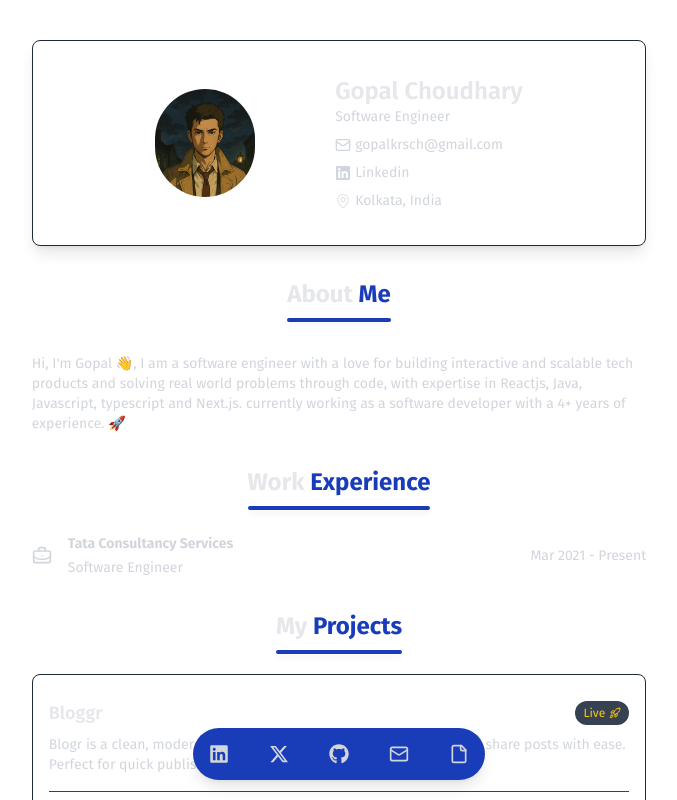
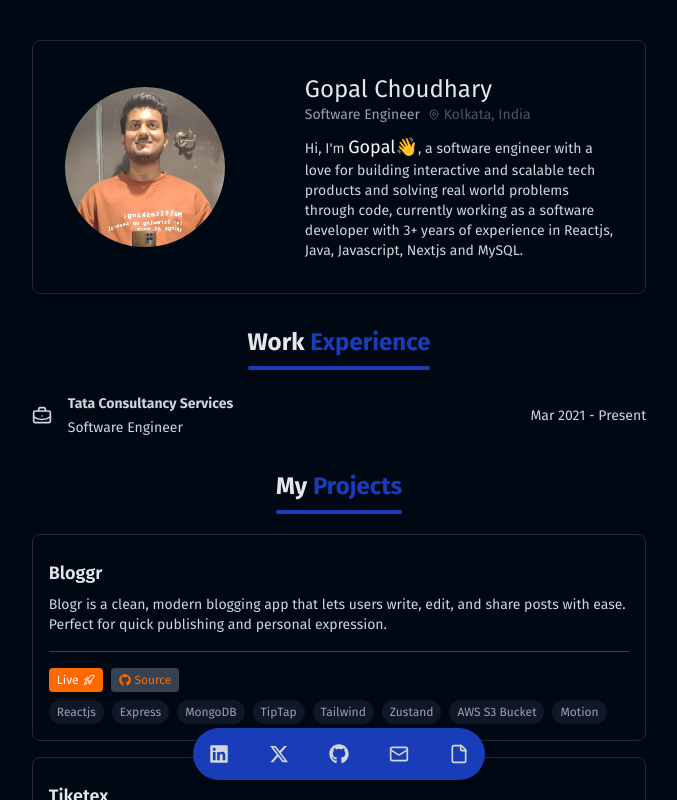
Before and after one commit to gopalkrs/my-portfolio-dev, a React (Vite) app: page / in a window 1280 px wide. Shown: the top 800 px of the page, without its empty margins (301-978 px from the left). Built offline with nearby package versions, Linux system fonts and the light colour scheme; a web font is replaced by a local one.

Commit message:
feat: add new profile image, update AboutMe component layout and styles, and enhance Projects links

```diff
--- a/src/components/AboutMe.tsx
+++ b/src/components/AboutMe.tsx
@@ -1,5 +1,4 @@
-import { Mail, MapPin } from "lucide-react";
-import { FaLinkedin } from "react-icons/fa6";
+import { MapPin } from "lucide-react";
 import { motion } from 'framer-motion';
 
 const AboutMe = () => {
@@ -10,47 +9,27 @@ const AboutMe = () => {
       transition={{ duration: 1 }}
       className="container">
       <div className='flex shadow-lg flex-col sm:flex-row items-center text-center justify-center gap-5 md:gap-20 p-8 border border-gray-800 rounded-lg w-[80%] md:max-w-3xl mx-auto mt-10'>
-        <div className="rounded-full my-4">
-          <img className="rounded-full" width={100} height={100} src="/portfolio.jpg" alt="profile-pic" />
+        <div className="w-30 sm:w-40 aspect-square rounded-full overflow-hidden flex-shrink-0">
+          <img className="w-full h-full object-cover" src="/portfolio2.jpg" alt="profile-pic" />
         </div>
         <div className="flex flex-col items-start">
-          <h1 className="font-semibold text-gray-200 text-xl sm:text-2xl">Gopal Choudhary</h1>
-          <h2 className="text-gray-300 text-sm sm:text-md font-normal">Software Engineer</h2>
+          <h1 className=" text-gray-200 text-2xl sm:text-2xl">Gopal Choudhary</h1>
+          <div className="flex flex-row items-center justify-between gap-2">
+            <h2 className="text-gray-400 text-sm sm:text-md font-normal">Software Engineer</h2>
+            <div className="flex items-center flex-row sm:gap-1">
+              <MapPin className="w-3 h-3 text-gray-600" />
+              <span className="text-gray-600 text-xs sm:text-sm">Kolkata, India</span>
+            </div>
+          </div>
           <div className="flex flex-col items-start gap-2 mt-2">
-            <a className="flex hover:text-gray-400 text-gray-300 items-center flex-row gap-1" href="mailto:gopalkrsch@gmail.com">
-              <Mail className="w-4 h-4" />
-              <p className=" text-xs sm:text-sm">gopalkrsch@gmail.com</p>
-            </a>
-            <a className="flex hover:text-gray-400 text-gray-300 items-center flex-row gap-1" href="https://www.linkedin.com/in/gopalkrs" target="_blank" rel="noopener noreferrer">
-              <FaLinkedin />
-              <p className="text-xs sm:text-sm">Linkedin</p>
-            </a>
-            <div className="flex items-center flex-row gap-1">
-              <MapPin className="w-4 h-4 text-gray-200" />
-              <span className="text-gray-300 text-xs sm:text-sm">Kolkata, India</span>
-            </div>
+            <p className="text-left text-gray-300 text-sm sm:text-md">
+              Hi, I'm <span className="text-gray-50 text-lg">Gopal👋</span>, a software engineer with a love for building interactive and scalable tech products and solving real world problems through code,
+              currently working as a software developer with 3+ years of experience in Reactjs, Java, Javascript, Nextjs and MySQL.
+            </p>
           </div>
         </div>
       </div>
-      <div className="flex flex-col items-center mt-8 space-y-8 w-[80%] md:max-w-3xl mx-auto">
-      <div className="text-center">
-      <div className="text-center">
-      <div className="text-center">
-                <h2 className="inline-block text-gray-200 font-bold text-2xl relative after:block after:h-1 after:mt-2 after:bg-blue-800 after:rounded-full after:shadow-md">
-                    About <span className="text-blue-800">Me</span>
-                </h2>
-            </div>
-</div>
 
-</div>
-
-
-        {/* <h2 className="text-center text-gray-200 font-bold text-xl">About Me</h2> */}
-        <p className="text-gray-300 text-sm sm:text-md">
-          Hi, I'm Gopal 👋, I am a software engineer with a love for building interactive and scalable tech products and solving real world problems through code, with expertise in Reactjs, Java, Javascript, typescript and Next.js.
-          currently working as a software developer with a 4+ years of experience. 🚀
-        </p>
-      </div>
     </motion.section>
   )
 }
--- a/src/components/Projects.tsx
+++ b/src/components/Projects.tsx
@@ -51,15 +51,16 @@ const Projects = () => {
                     <div key={project.id} className="p-4 border-gray-800 border-1 rounded-lg">
                         <div className="flex flex-row items-center justify-between my-2">
                             <h3 className="text-lg font-semibold text-gray-200">{project.name}</h3>
-                            <a href={project.link} target="_blank" rel="noopener noreferrer" className="flex flex-row items-center gap-1 text-yellow-400 bg-gray-700 text-xs px-2 py-1 rounded-xl">
-                                Live
-                                <Rocket className="w-3 h-3" />
-                            </a>
+
                         </div>
                         <p className="text-sm text-gray-300">{project.description}</p>
                         <hr className="border-t my-4 border-gray-700" />
                         <div className="mt-2 flex items-start gap-2">
-                            <a href={project.githublink} target="_blank" rel="noopener noreferrer" className="flex flex-row items-center gap-1 bg-yellow-600 hover:bg-yellow-700 text-white text-xs px-2 py-1 rounded">
+                            <a href={project.link} target="_blank" rel="noopener noreferrer" className="flex flex-row items-center gap-1 bg-orange-500 hover:bg-yellow-700 text-white text-xs px-2 py-1 rounded">
+                                Live
+                                <Rocket className="w-3 h-3" />
+                            </a>
+                            <a href={project.githublink} target="_blank" rel="noopener noreferrer" className="flex flex-row items-center gap-1 text-orange-500 bg-gray-700 text-xs px-2 py-1 rounded">
                                 <FaGithub className="h-3 w-3" />
                                 Source
                             </a>
--- a/src/index.css
+++ b/src/index.css
@@ -21,8 +21,7 @@
 
 @media (prefers-color-scheme: light) {
   :root {
-    color: #213547;
-    background-color: #ffffff;
+    background-color: #000814;
   }
   a:hover {
     color: #747bff;
```
Also changed, not shown: public/portfolio2.jpg (added).
